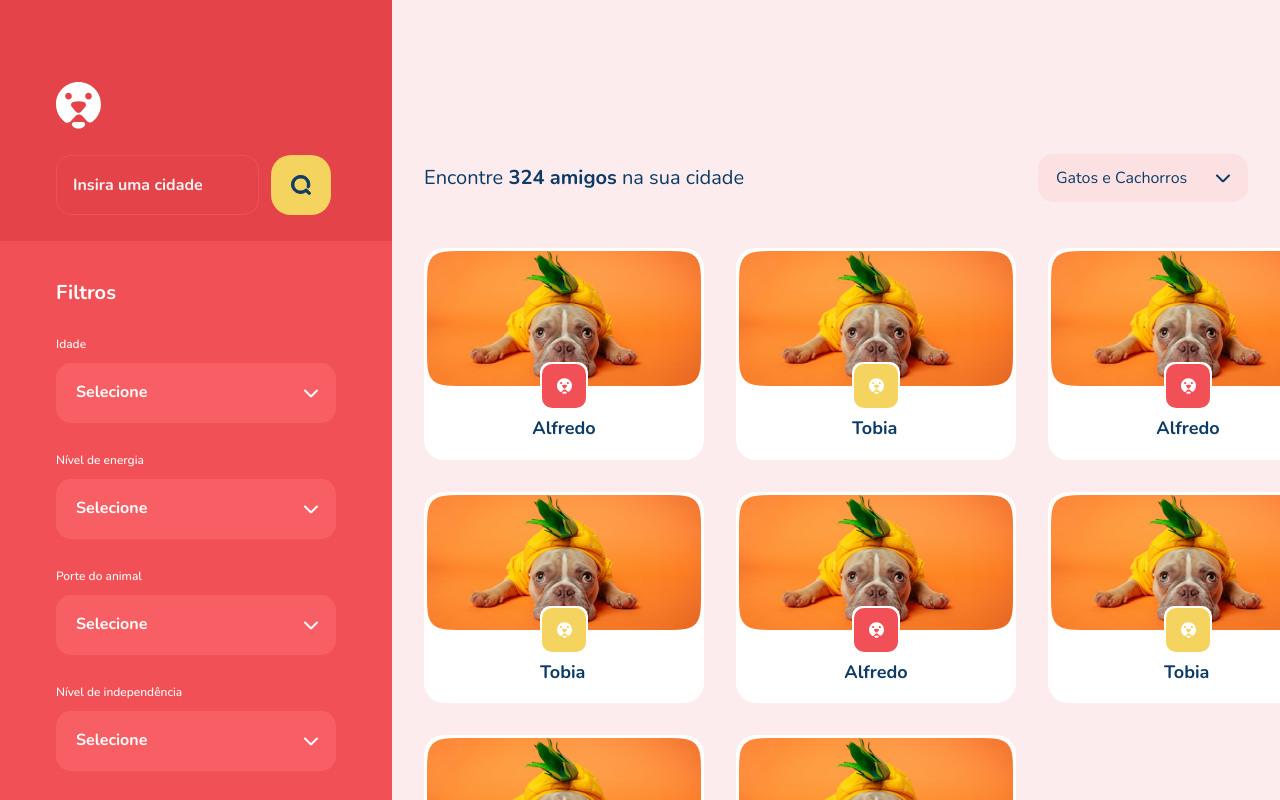
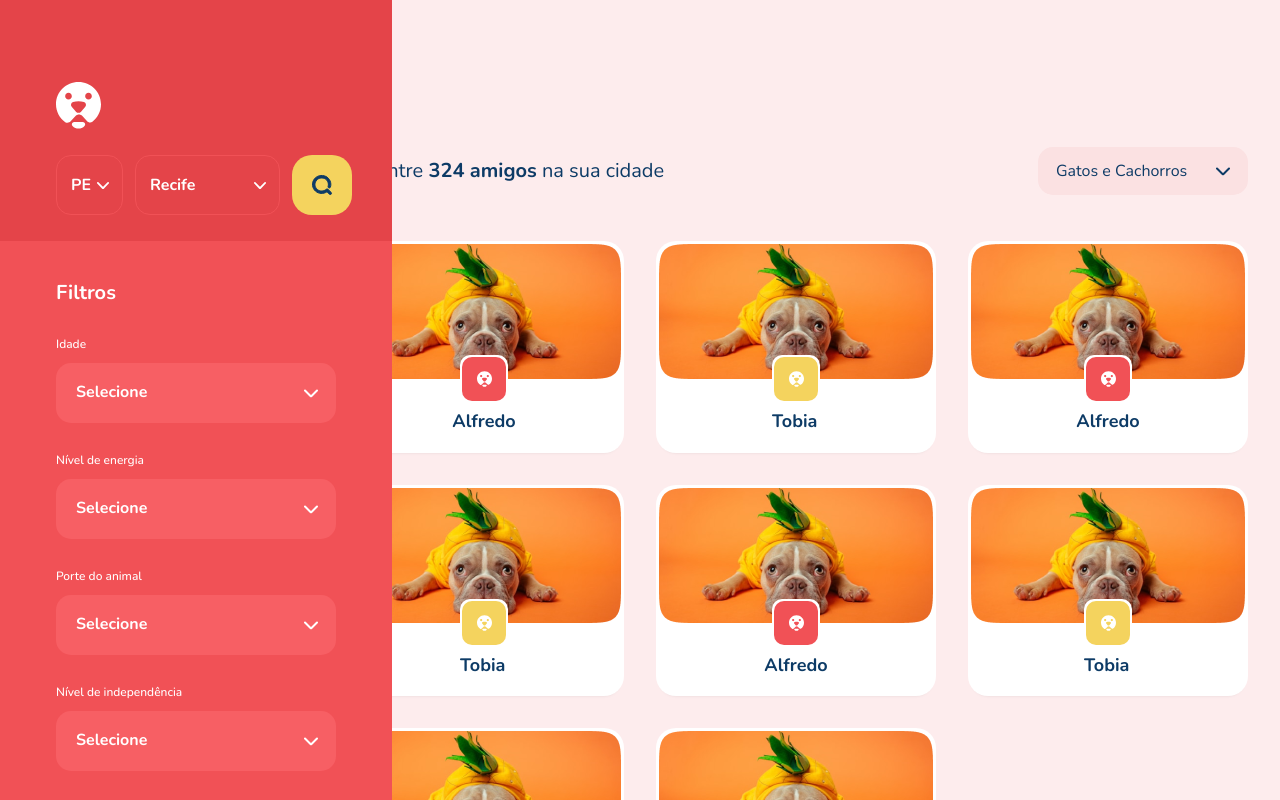
Before and after one commit to pejamp/find-a-friend-gcc, a React (Vite) app: page /map in a window 1280 px wide. Built offline with nearby package versions, Linux system fonts and the light colour scheme.

Commit message:
chore: improve Map page style

```diff
--- a/src/components/Aside/index.tsx
+++ b/src/components/Aside/index.tsx
@@ -1,7 +1,7 @@
 import { Select } from '@/components/Select'
 
 import logo from '@/assets/icons/logo.svg'
-import search from '@/assets/icons/search.svg'
+import chevron from '../../assets/icons/chevron-bottom.svg';
 
 import {
   Container,
@@ -10,7 +10,10 @@ import {
   AsideContent,
   ContentHeader,
   ContentFilters,
+  SelectWrapper,
+  HeaderSelect
 } from './styles'
+import { SearchButton } from '../SearchButton'
 
 const ageOptions = [
   {
@@ -92,10 +95,19 @@ export function Aside() {
         <div>
           <img src={logo} alt="" />
           <HeaderInput>
-            <input type="text" placeholder="Insira uma cidade" />
-            <button>
-              <img src={search} alt="ícone de lupa" />
-            </button>
+            <SelectWrapper>
+              <HeaderSelect name="uf" id="uf">
+                <option value="pe">PE</option>
+              </HeaderSelect>
+              <img src={chevron} alt="" />
+            </SelectWrapper>
+            <SelectWrapper>
+              <HeaderSelect name="city" id="city">
+                <option value="recife">Recife</option>
+              </HeaderSelect>
+              <img src={chevron} alt="" />
+            </SelectWrapper>
+            <SearchButton />
           </HeaderInput>
         </div>
       </AsideHeader>
--- a/src/components/Aside/styles.ts
+++ b/src/components/Aside/styles.ts
@@ -10,20 +10,22 @@ export const AsideHeader = styled.div`
   height: 241px;
   background-color: #e44449;
 
-  img {
-    width: 45px;
-  }
 
   & > div {
-    padding: 81px 56px 26px;
+    padding: 81px 0 26px 56px;
     display: flex;
     flex-direction: column;
     gap: 26px;
+
+    > img {
+      width: 45px;
+    }
   }
 `
 
 export const HeaderInput = styled.div`
-  display: flex;
+  display: grid;
+  grid-template-columns: 67px 145px auto;
   gap: 12px;
 
   input {
@@ -46,21 +48,9 @@ export const HeaderInput = styled.div`
   button {
     width: 60px;
     height: 60px;
-    display: flex;
-    justify-content: center;
-    align-items: center;
-
-    background-color: #f4d35e;
-    border: none;
-    border-radius: 20px;
-    transition: filter 0.2s;
 
     img {
       width: 22px;
-    }
-
-    :hover {
-      filter: brightness(0.9);
     }
   }
 `
@@ -84,3 +74,46 @@ export const ContentFilters = styled.div`
   flex-direction: column;
   gap: 30px;
 `
+
+export const SelectWrapper = styled.div`
+  position: relative;
+
+  & > img {
+    position: absolute;
+    right: 14px;
+    width: 12px;
+    top: 50%;
+    transform: translateY(-50%);
+  }
+`
+
+export const HeaderSelect = styled.select`
+  width: 100%;
+  height: 60px;
+  padding: 14px;
+  border: 1px solid #F15156;
+  border-radius: 15px;
+  background-color: transparent;
+  outline: none;
+  appearance: none;
+  -webkit-appearance: none;
+  -moz-appearance: none;
+  white-space: nowrap;
+  overflow: hidden;
+  text-overflow: ellipsis;
+  font-size: 16px;
+  font-weight: 800;
+  color: #ffffff;
+  cursor: pointer;
+  transition: all 300ms ease-out;
+
+  option {
+    font-family: 'Nunito';
+    font-size: 14px;
+    line-height: 16px;
+    font-weight: 500;
+    color: #ffffff;
+    padding: 8px;
+    background-color: #E44449;
+  }
+`
--- a/src/components/Card/styles.ts
+++ b/src/components/Card/styles.ts
@@ -10,12 +10,14 @@ export const Container = styled.div`
   padding: 3px;
   border-radius: 20px;
   background-color: #ffffff;
+  box-shadow: 0px 4px 4px -6px rgba(0, 0, 0, 0.25);
   overflow: hidden;
+  transition: all 300ms ease-out;
 
   &:hover {
     background-color: #0d3b66;
 
-    div {
+    div div {
       background-color: #0d3b66;
     }
 
--- /dev/null
+++ b/src/components/SearchButton/index.tsx
@@ -0,0 +1,10 @@
+import search from '../../assets/icons/search.svg';
+import { Container } from './styles';
+
+export function SearchButton() {
+  return (
+    <Container>
+      <img src={search} alt="ícone de lupa" />
+    </Container>
+  );
+}
--- /dev/null
+++ b/src/components/SearchButton/styles.ts
@@ -0,0 +1,22 @@
+import styled from "styled-components";
+
+export const Container = styled.button`
+  width: 72px;
+  height: 72px;
+  display: flex;
+  justify-content: center;
+  align-items: center;
+  background-color: #f4d35e;
+  border: none;
+  border-radius: 20px;
+  transition: filter 300ms ease-out;
+
+  img {
+    width: 26px;
+    object-fit: contain;
+  }
+
+  :hover {
+    filter: brightness(0.9);
+  }
+`
--- a/src/components/Select/styles.ts
+++ b/src/components/Select/styles.ts
@@ -36,15 +36,8 @@ export const FilterInput = styled.select`
   outline: none;
   padding: 20px;
   appearance: none;
+  cursor: pointer;
   position: relative;
-
-  &::before {
-    content: '⌄';
-    width: 12px;
-    height: 6px;
-    position: absolute;
-    color: #ffffff;
-  }
 `
 
 export const FilterInputOption = styled.option`
--- a/src/pages/Home/index.tsx
+++ b/src/pages/Home/index.tsx
@@ -1,7 +1,7 @@
 import logo from '../../assets/icons/logo.svg';
 import chevron from '../../assets/icons/chevron-bottom.svg';
-import search from '../../assets/icons/search.svg';
 import bannerPets from '../../assets/images/pets.png';
+import { SearchButton } from '@/components/SearchButton';
 
 import {
   Banner,
@@ -12,7 +12,6 @@ import {
   LeftSide,
   Logo,
   RightSide,
-  SearchButton,
   SearchContainer,
   Text,
   Title,
@@ -61,9 +60,7 @@ export function Home() {
             </FilterInput>
             <img src={chevron} alt="" />
           </FilterWrapper>
-          <SearchButton>
-            <img src={search} alt="ícone de lupa" />
-          </SearchButton>
+          <SearchButton />
         </SearchContainer>
       </RightSide>
     </Container>
--- a/src/pages/Home/styles.ts
+++ b/src/pages/Home/styles.ts
@@ -135,30 +135,4 @@ export const FilterInputOption = styled.option`
   color: #ffffff;
   padding: 8px;
   background-color: #E44449;
-
-  &:hover {
-    background-color: #000;
-  }
 `
-
-export const SearchButton = styled.button`
-  width: 72px;
-  height: 72px;
-  display: flex;
-  justify-content: center;
-  align-items: center;
-  background-color: #f4d35e;
-  border: none;
-  border-radius: 20px;
-  transition: filter 300ms ease-out;
-
-  img {
-    width: 26px;
-    height: 26px;
-    object-fit: contain;
-  }
-
-  :hover {
-    filter: brightness(0.9);
-  }
-`
--- a/src/pages/Map/styles.ts
+++ b/src/pages/Map/styles.ts
@@ -7,17 +7,20 @@ export const Container = styled.div`
 export const Content = styled.div`
   flex: 1;
   background-color: #fdeced;
-  padding: 154px 32px 50px;
+  padding: 147px 112px 50px 32px;
+  display: grid;
+  justify-content: center;
+  gap: 46px;
 
   height: 100vh;
   overflow-y: scroll;
 `
 
 export const Header = styled.div`
+  max-width: 904px;
   display: flex;
   align-items: center;
   justify-content: space-between;
-  margin-bottom: 46px;
 
   p {
     font-size: 20px;
@@ -50,14 +53,12 @@ export const HeaderSelect = styled.select`
   background-color: #fbe1e2;
   outline: none;
   appearance: none;
-
-  font-family: 'Nunito';
-  font-size: 16px;
   color: #0d3b66;
+  cursor: pointer;
 `
 
 export const Display = styled.div`
   display: grid;
-  grid-template-columns: repeat(3, minmax(280px, 1fr));
+  grid-template-columns: repeat(3, 280px);
   grid-gap: 32px;
 `
```
